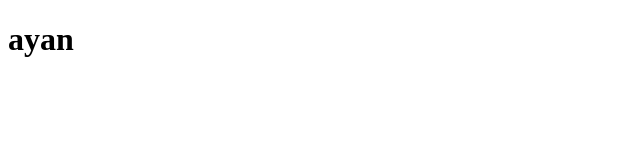
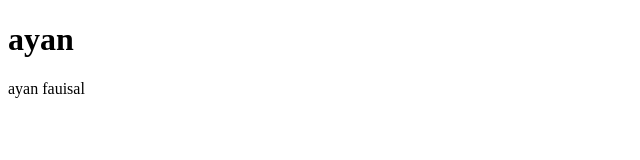
Before and after one commit to hafizayanfaisal/index, a plain HTML site: page index.html in a window 1280 px wide. Shown: the full height of the page, 0-640 px from the left. Drawn offline with Linux system fonts and the light colour scheme.

Commit message:
Update index.html

```diff
--- a/index.html
+++ b/index.html
@@ -7,5 +7,6 @@
 </head>
 <body>
     <h1>ayan</h1>
+    <p>ayan fauisal</p>
 </body>
 </html>
```
